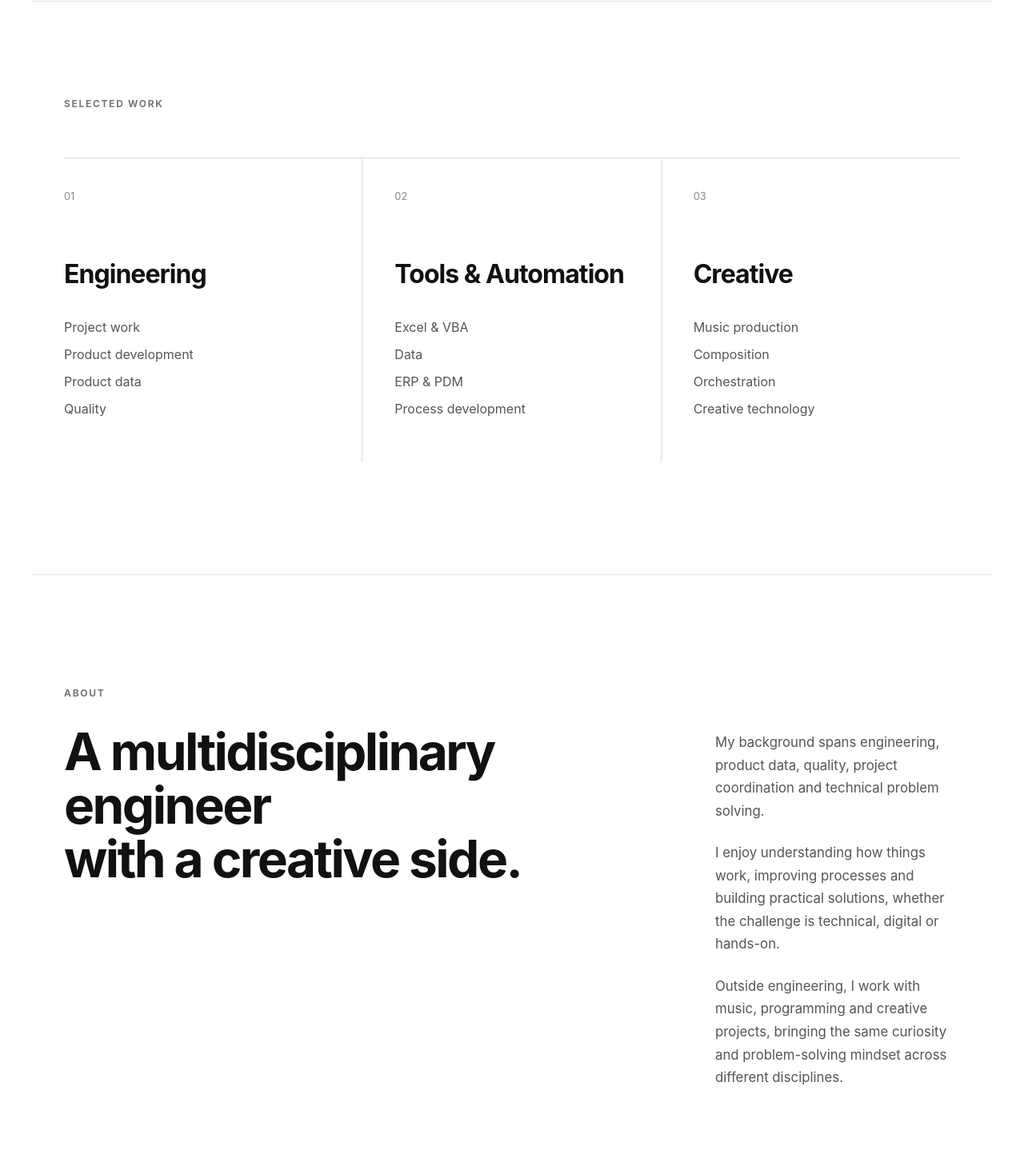
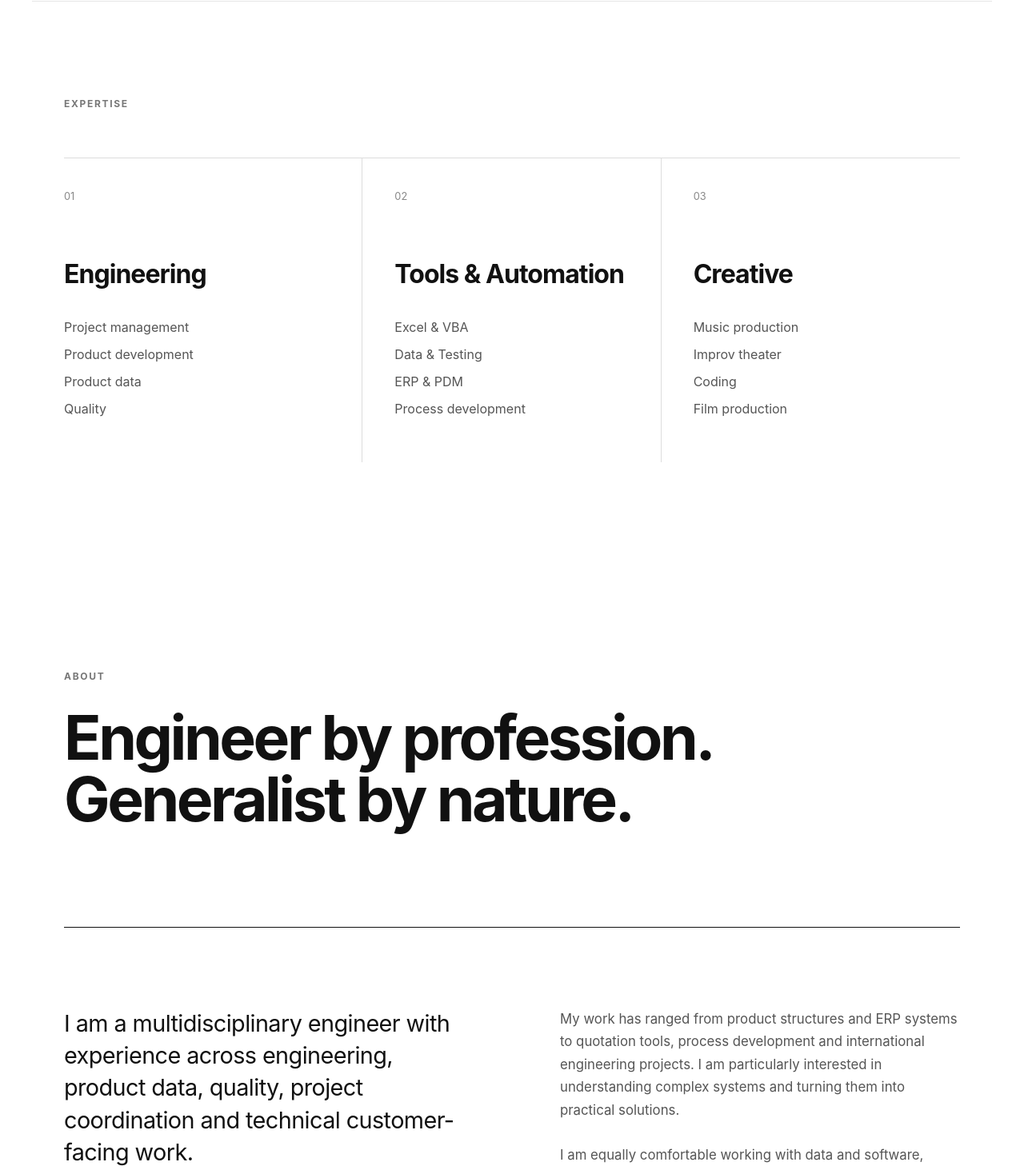
Before and after one commit to aldergrove/portfolio_page, a React (Vite) app: page / in a window 1280 px wide. Shown: the part 720-2183 px from the top of the page at 80% size. Built offline with nearby package versions, Linux system fonts and the light colour scheme.

Commit message:
Add info to expertise

```diff
--- a/src/App.tsx
+++ b/src/App.tsx
@@ -2,8 +2,8 @@ import './App.css'
 
 import Header from './components/Header'
 import Hero from './components/Hero'
-import SelectedWork from './components/SelectedWork'
-import Intro from './components/Intro'
+import Expertise from './components/Expertise'
+import About from './components/About'
 import Projects from './components/Projects'
 import Contact from './components/Contact'
 import Footer from './components/Footer'
@@ -15,8 +15,8 @@ function App() {
 
       <main>
         <Hero />
-        <SelectedWork />
-        <Intro />
+        <Expertise />
+        <About />
         <Projects />
         <Contact />
       </main>
--- a/src/components/About.tsx
+++ b/src/components/About.tsx
@@ -1,6 +1,6 @@
 function About() {
   return (
-    <section className="about-page">
+    <section className="about-page" id="about">
       <div className="about-hero">
         <p className="section-label">ABOUT</p>
 
@@ -43,44 +43,6 @@ function About() {
           </p>
         </div>
       </div>
-
-      <div className="about-skills">
-        <div>
-          <span>01</span>
-          <h2>Engineering</h2>
-          <p>
-            Product development, product structures, quality,
-            manufacturing and technical problem solving.
-          </p>
-        </div>
-
-        <div>
-          <span>02</span>
-          <h2>Systems & Data</h2>
-          <p>
-            ERP, PDM, Excel, VBA, data structures, automation
-            and process development.
-          </p>
-        </div>
-
-        <div>
-          <span>03</span>
-          <h2>Projects</h2>
-          <p>
-            Project coordination, international collaboration,
-            workshops and stakeholder communication.
-          </p>
-        </div>
-
-        <div>
-          <span>04</span>
-          <h2>Creative</h2>
-          <p>
-            Music production, composition, programming,
-            electronics and hands-on projects.
-          </p>
-        </div>
-      </div>
     </section>
   )
 }
--- a/src/components/SelectedWork.tsx
+++ b/src/components/Expertise.tsx
@@ -1,10 +1,10 @@
-function SelectedWork() {
+function Expertise() {
   const areas = [
     {
       number: '01',
       title: 'Engineering',
       items: [
-        'Project work',
+        'Project management',
         'Product development',
         'Product data',
         'Quality',
@@ -15,7 +15,7 @@ function SelectedWork() {
       title: 'Tools & Automation',
       items: [
         'Excel & VBA',
-        'Data',
+        'Data & Testing',
         'ERP & PDM',
         'Process development',
       ],
@@ -25,16 +25,16 @@ function SelectedWork() {
       title: 'Creative',
       items: [
         'Music production',
-        'Composition',
-        'Orchestration',
-        'Creative technology',
+        'Improv theater',
+        'Coding',
+        'Film production',
       ],
     },
   ]
 
   return (
-    <section className="selected-work">
-      <p className="section-label">SELECTED WORK</p>
+    <section className="selected-work" id="expertise">
+      <p className="section-label">EXPERTISE</p>
 
       <div className="work-grid">
         {areas.map((area) => (
@@ -55,4 +55,4 @@ function SelectedWork() {
   )
 }
 
-export default SelectedWork
+export default Expertise
--- a/src/components/Intro.tsx
+++ /dev/null
@@ -1,38 +0,0 @@
-function Intro() {
-  return (
-    <section className="intro" id="about">
-      <div className="intro-heading">
-        <p className="section-label">ABOUT</p>
-
-        <h2>
-          A multidisciplinary engineer
-          <br />
-          with a creative side.
-        </h2>
-      </div>
-
-      <div className="intro-content">
-        <p>
-          My background spans engineering, product data, quality,
-          project coordination and technical problem solving.
-        </p>
-
-        <p>
-          I enjoy understanding how things work, improving processes
-          and building practical solutions, whether the challenge is
-          technical, digital or hands-on.
-        </p>
-
-        <p>
-          Outside engineering, I work with music, programming and
-          creative projects, bringing the same curiosity and
-          problem-solving mindset across different disciplines.
-        </p>
-
-
-      </div>
-    </section>
-  )
-}
-
-export default Intro
```
